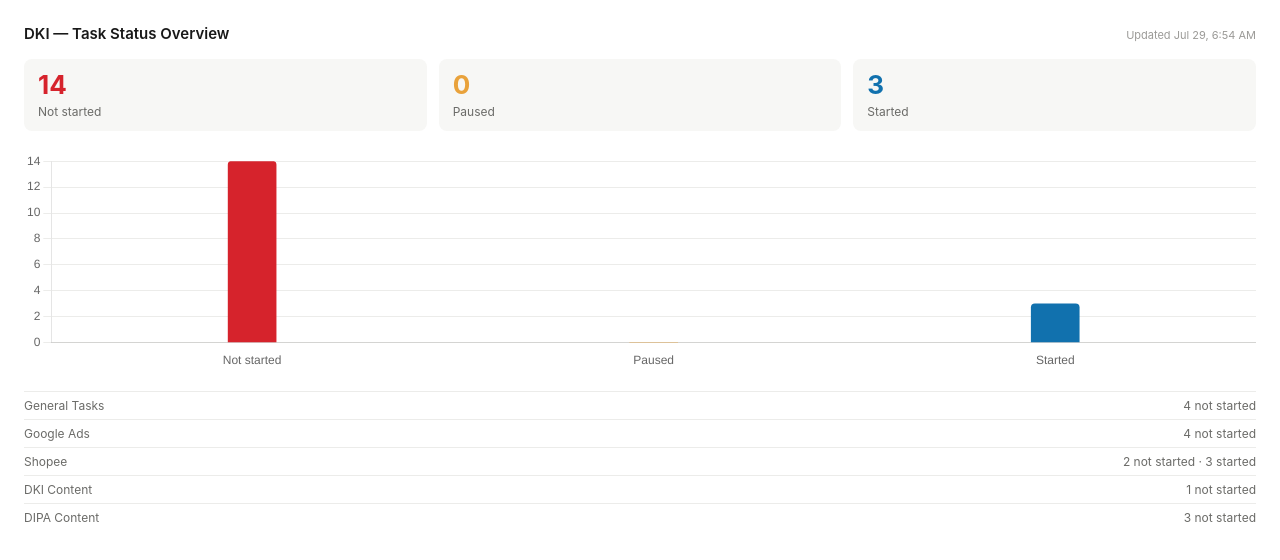
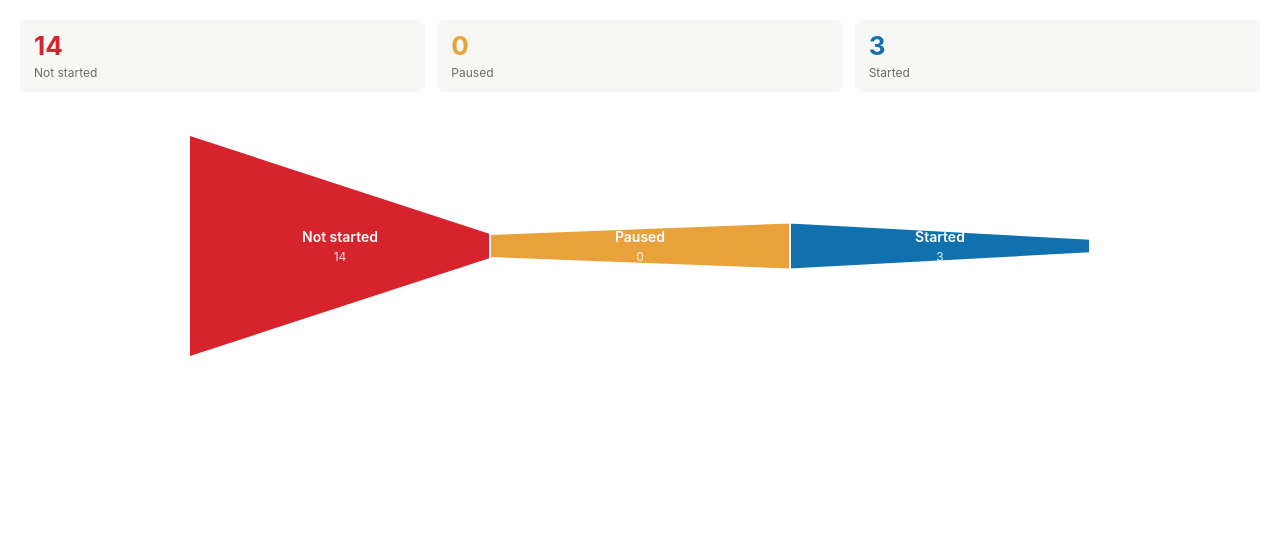
Before and after one commit to tabioku/dki-dashboard-widgets, a plain HTML site: page index.html in a window 1280 px wide. Drawn offline with nearby package versions, Linux system fonts and the light colour scheme.

Commit message:
Refactor task status overview with funnel chart
Updated the title and modified styles for padding and margin. Replaced the chart with a funnel visualization and adjusted the data rendering logic.

```diff
--- a/index.html
+++ b/index.html
@@ -2,7 +2,7 @@
 <html lang="en">
 <head>
 <meta charset="UTF-8">
-<title>DKI Task Status Overview</title>
+<title>DKI Task Status</title>
 <style>
   * { box-sizing: border-box; }
   body {
@@ -10,28 +10,12 @@
     background: #ffffff;
     color: #191919;
     margin: 0;
-    padding: 24px;
-  }
-  .header {
-    display: flex;
-    justify-content: space-between;
-    align-items: baseline;
-    margin-bottom: 16px;
-  }
-  h1 {
-    font-size: 15px;
-    font-weight: 600;
-    margin: 0;
-    color: #191919;
-  }
-  .updated {
-    font-size: 11px;
-    color: #9b9a97;
+    padding: 20px;
   }
   .stats-row {
     display: flex;
     gap: 12px;
-    margin-bottom: 20px;
+    margin-bottom: 24px;
   }
   .stat-card {
     flex: 1;
@@ -53,43 +37,27 @@
   .paused .stat-num { color: #E9A23B; }
   .started .stat-num { color: #1171AE; }
 
-  .chart-wrap {
-    position: relative;
-    height: 220px;
+  .funnel-wrap {
+    width: 100%;
   }
-
-  .breakdown {
-    margin-top: 20px;
+  .funnel-label {
+    fill: #ffffff;
+    font-size: 14px;
+    font-weight: 600;
+    text-anchor: middle;
+    dominant-baseline: middle;
+  }
+  .funnel-value {
+    fill: #ffffff;
     font-size: 12px;
-    color: #6b6b68;
-  }
-  .breakdown-row {
-    display: flex;
-    justify-content: space-between;
-    padding: 6px 0;
-    border-top: 1px solid #ececea;
-  }
-  .error-banner {
-    background: #fdecea;
-    color: #a32d2d;
-    font-size: 12px;
-    padding: 8px 12px;
-    border-radius: 6px;
-    margin-bottom: 16px;
-    display: none;
+    font-weight: 400;
+    text-anchor: middle;
+    dominant-baseline: middle;
+    opacity: 0.85;
   }
 </style>
 </head>
 <body>
-
-  <div class="header">
-    <h1>DKI — Task Status Overview</h1>
-    <span class="updated" id="updated-label">Loading…</span>
-  </div>
-
-  <div class="error-banner" id="error-banner">
-    Couldn't load live data — showing last known snapshot, or check that data.json exists.
-  </div>
 
   <div class="stats-row">
     <div class="stat-card not-started">
@@ -106,14 +74,11 @@
     </div>
   </div>
 
-  <div class="chart-wrap">
-    <canvas id="statusChart" role="img" aria-label="Bar chart showing combined task counts by status across General Tasks, Google Ads, Shopee, DKI Content, and DIPA Content">
-    </canvas>
+  <div class="funnel-wrap">
+    <svg id="funnel" viewBox="0 0 900 260" width="100%" height="260" role="img" aria-label="Funnel chart showing pipeline of not started, paused, and started tasks">
+    </svg>
   </div>
 
-  <div class="breakdown" id="breakdown-list"></div>
-
-<script src="https://cdnjs.cloudflare.com/ajax/libs/Chart.js/4.4.1/chart.umd.js"></script>
 <script>
   async function loadData() {
     try {
@@ -121,23 +86,63 @@
       if (!res.ok) throw new Error('data.json not found');
       return await res.json();
     } catch (err) {
-      document.getElementById('error-banner').style.display = 'block';
-      return { notStarted: 0, paused: 0, started: 0, updated: null, breakdown: [] };
+      return { notStarted: 0, paused: 0, started: 0 };
     }
   }
 
-  function renderBreakdown(breakdown) {
-    const container = document.getElementById('breakdown-list');
-    container.innerHTML = '';
-    breakdown.forEach(item => {
-      const parts = [];
-      if (item.notStarted) parts.push(item.notStarted + ' not started');
-      if (item.paused) parts.push(item.paused + ' paused');
-      if (item.started) parts.push(item.started + ' started');
-      const row = document.createElement('div');
-      row.className = 'breakdown-row';
-      row.innerHTML = `<span>${item.name}</span><span>${parts.join(' · ') || '—'}</span>`;
-      container.appendChild(row);
+  function drawFunnel(values) {
+    // values: [{label, value, color}]
+    const svgNS = "http://www.w3.org/2000/svg";
+    const svg = document.getElementById('funnel');
+    const width = 900;
+    const height = 260;
+    const topMargin = 20;
+    const bottomMargin = 20;
+    const maxHeight = height - topMargin - bottomMargin;
+    const segWidth = width / values.length;
+
+    const maxVal = Math.max(...values.map(v => v.value), 1);
+    const minHeightFloor = 24; // so zero/small values still show a visible sliver
+
+    // compute left/right edge heights for each segment boundary (funnel taper)
+    const edgeHeights = values.map(v => Math.max((v.value / maxVal) * maxHeight, minHeightFloor));
+    edgeHeights.push(minHeightFloor * 0.6); // taper to a point at the end
+
+    values.forEach((seg, i) => {
+      const x0 = i * segWidth;
+      const x1 = (i + 1) * segWidth;
+      const h0 = edgeHeights[i];
+      const h1 = edgeHeights[i + 1];
+      const yTop0 = topMargin + (maxHeight - h0) / 2;
+      const yBot0 = yTop0 + h0;
+      const yTop1 = topMargin + (maxHeight - h1) / 2;
+      const yBot1 = yTop1 + h1;
+
+      const points = `${x0},${yTop0} ${x1},${yTop1} ${x1},${yBot1} ${x0},${yBot0}`;
+      const poly = document.createElementNS(svgNS, 'polygon');
+      poly.setAttribute('points', points);
+      poly.setAttribute('fill', seg.color);
+      if (i > 0) poly.setAttribute('stroke', '#ffffff');
+      if (i > 0) poly.setAttribute('stroke-width', '2');
+      svg.appendChild(poly);
+
+      const labelY = topMargin + maxHeight / 2 - 8;
+      const valueY = topMargin + maxHeight / 2 + 12;
+      const labelX = x0 + segWidth / 2;
+
+      const label = document.createElementNS(svgNS, 'text');
+      label.setAttribute('x', labelX);
+      label.setAttribute('y', labelY);
+      label.setAttribute('class', 'funnel-label');
+      label.textContent = seg.label;
+      svg.appendChild(label);
+
+      const value = document.createElementNS(svgNS, 'text');
+      value.setAttribute('x', labelX);
+      value.setAttribute('y', valueY);
+      value.setAttribute('class', 'funnel-value');
+      value.textContent = seg.value;
+      svg.appendChild(value);
     });
   }
 
@@ -146,33 +151,11 @@
     document.getElementById('paused-count').textContent = data.paused;
     document.getElementById('started-count').textContent = data.started;
 
-    document.getElementById('updated-label').textContent = data.updated
-      ? 'Updated ' + new Date(data.updated).toLocaleString('en-US', { month: 'short', day: 'numeric', hour: 'numeric', minute: '2-digit' })
-      : 'No data yet';
-
-    renderBreakdown(data.breakdown || []);
-
-    new Chart(document.getElementById('statusChart'), {
-      type: 'bar',
-      data: {
-        labels: ['Not started', 'Paused', 'Started'],
-        datasets: [{
-          data: [data.notStarted, data.paused, data.started],
-          backgroundColor: ['#D6232C', '#E9A23B', '#1171AE'],
-          borderRadius: 4,
-          barThickness: 48
-        }]
-      },
-      options: {
-        responsive: true,
-        maintainAspectRatio: false,
-        plugins: { legend: { display: false } },
-        scales: {
-          y: { beginAtZero: true, ticks: { precision: 0 }, grid: { color: '#ececea' } },
-          x: { grid: { display: false } }
-        }
-      }
-    });
+    drawFunnel([
+      { label: 'Not started', value: data.notStarted, color: '#D6232C' },
+      { label: 'Paused', value: data.paused, color: '#E9A23B' },
+      { label: 'Started', value: data.started, color: '#1171AE' }
+    ]);
   });
 </script>
 
```
